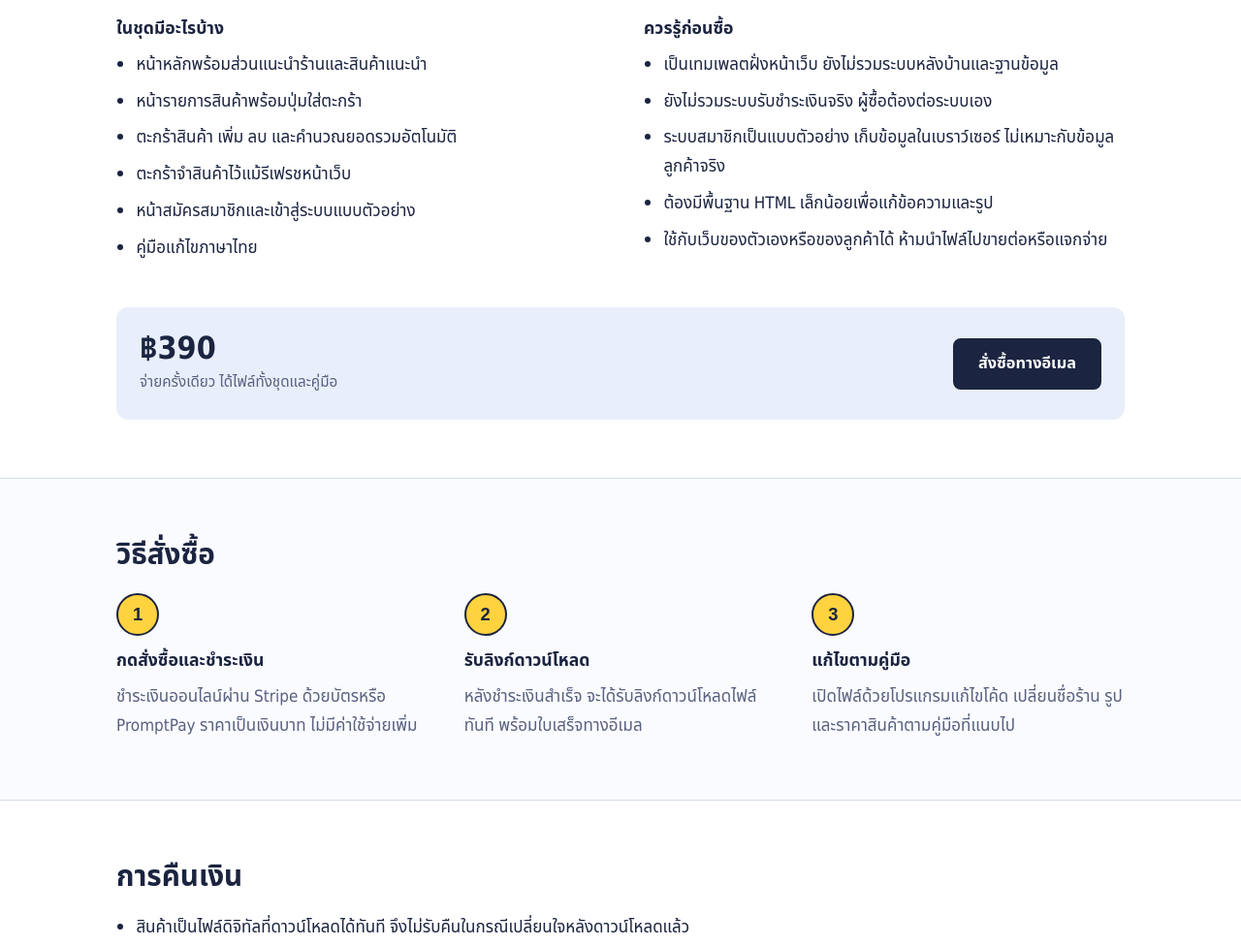
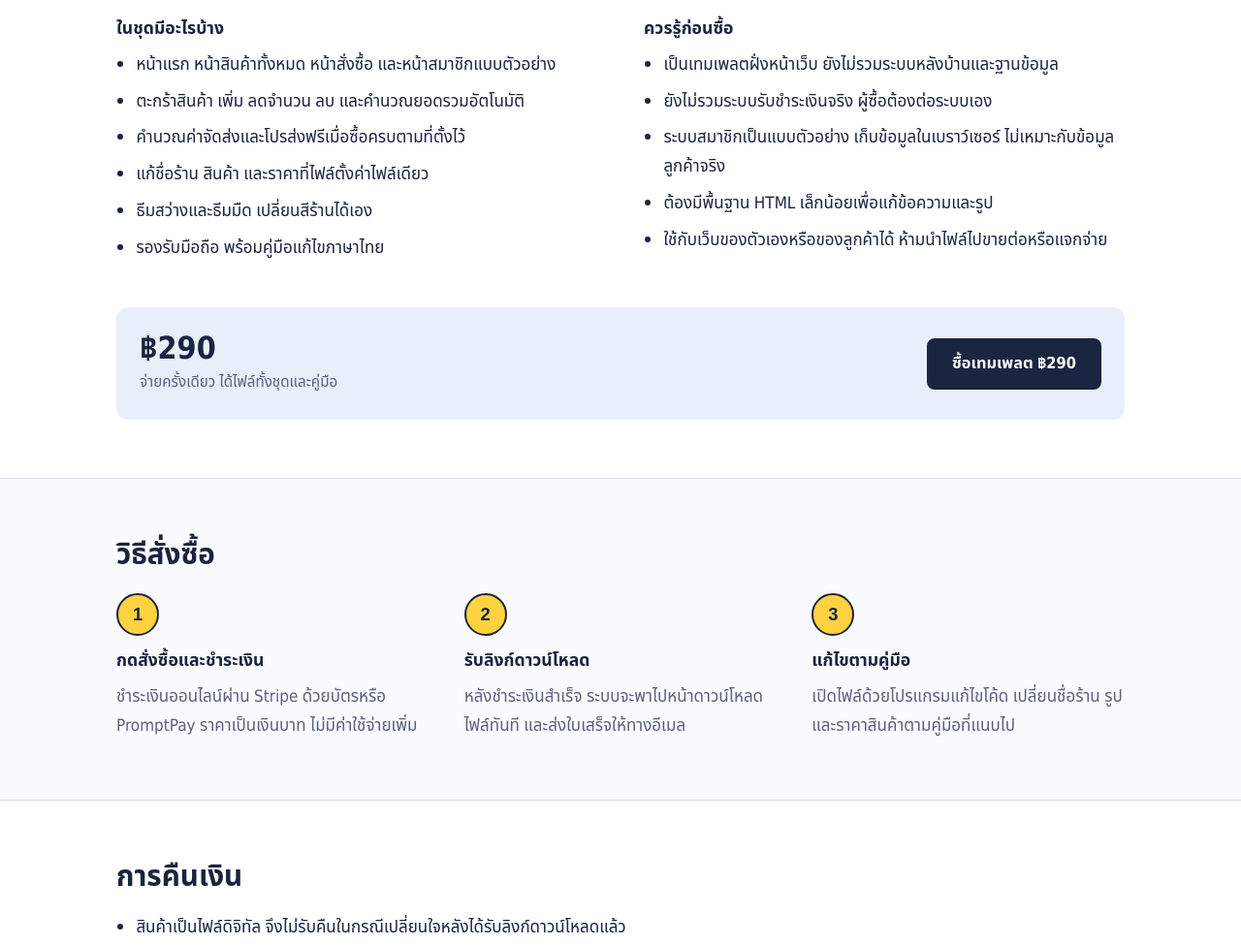
Before and after one commit to pakaveeraprateep-code/9teesbd, a plain HTML site: page index.html in a window 1280 px wide. Shown: the part 860-1836 px from the top of the page at 97% size. Drawn offline with Linux system fonts and the light colour scheme; a web font is replaced by a local one.

Commit message:
Add files via upload

```diff
--- a/index.html
+++ b/index.html
@@ -442,7 +442,7 @@
 
       <div class="preview" role="img" aria-label="ภาพตัวอย่างหน้าร้านจากเทมเพลต แสดงสินค้า 4 ชิ้นและปุ่มใส่ตะกร้า">
         <div class="sticker" aria-hidden="true">
-          <span class="sticker-price">฿390</span>
+          <span class="sticker-price">฿290</span>
           <span class="sticker-note">จ่ายครั้งเดียว</span>
         </div>
         <div class="shop" aria-hidden="true">
@@ -494,12 +494,12 @@
         <div>
           <h3>ในชุดมีอะไรบ้าง</h3>
           <ul class="plain-list">
-            <li>หน้าหลักพร้อมส่วนแนะนำร้านและสินค้าแนะนำ</li>
-            <li>หน้ารายการสินค้าพร้อมปุ่มใส่ตะกร้า</li>
-            <li>ตะกร้าสินค้า เพิ่ม ลบ และคำนวณยอดรวมอัตโนมัติ</li>
-            <li>ตะกร้าจำสินค้าไว้แม้รีเฟรชหน้าเว็บ</li>
-            <li>หน้าสมัครสมาชิกและเข้าสู่ระบบแบบตัวอย่าง</li>
-            <li>คู่มือแก้ไขภาษาไทย</li>
+            <li>หน้าแรก หน้าสินค้าทั้งหมด หน้าสั่งซื้อ และหน้าสมาชิกแบบตัวอย่าง</li>
+            <li>ตะกร้าสินค้า เพิ่ม ลดจำนวน ลบ และคำนวณยอดรวมอัตโนมัติ</li>
+            <li>คำนวณค่าจัดส่งและโปรส่งฟรีเมื่อซื้อครบตามที่ตั้งไว้</li>
+            <li>แก้ชื่อร้าน สินค้า และราคาที่ไฟล์ตั้งค่าไฟล์เดียว</li>
+            <li>ธีมสว่างและธีมมืด เปลี่ยนสีร้านได้เอง</li>
+            <li>รองรับมือถือ พร้อมคู่มือแก้ไขภาษาไทย</li>
           </ul>
         </div>
         <div>
@@ -516,7 +516,7 @@
 
       <div class="buy-strip">
         <div>
-          <span class="price-big">฿390</span>
+          <span class="price-big">฿290</span>
           <span class="price-note">จ่ายครั้งเดียว ได้ไฟล์ทั้งชุดและคู่มือ</span>
         </div>
         <a class="btn" data-buy href="mailto:pakaveeraprateep@gmail.com?subject=%E0%B8%AA%E0%B8%B1%E0%B9%88%E0%B8%87%E0%B8%8B%E0%B8%B7%E0%B9%89%E0%B8%AD%E0%B9%80%E0%B8%97%E0%B8%A1%E0%B9%80%E0%B8%9E%E0%B8%A5%E0%B8%95%E0%B9%80%E0%B8%A7%E0%B9%87%E0%B8%9A%E0%B8%A3%E0%B9%89%E0%B8%B2%E0%B8%99%E0%B8%84%E0%B9%89%E0%B8%B2">สั่งซื้อทางอีเมล</a>
@@ -534,7 +534,7 @@
         </li>
         <li>
           <h3>รับลิงก์ดาวน์โหลด</h3>
-          <p>หลังชำระเงินสำเร็จ จะได้รับลิงก์ดาวน์โหลดไฟล์ทันที พร้อมใบเสร็จทางอีเมล</p>
+          <p>หลังชำระเงินสำเร็จ ระบบจะพาไปหน้าดาวน์โหลดไฟล์ทันที และส่งใบเสร็จให้ทางอีเมล</p>
         </li>
         <li>
           <h3>แก้ไขตามคู่มือ</h3>
@@ -548,7 +548,7 @@
     <div class="wrap">
       <h2>การคืนเงิน</h2>
       <ul class="plain-list">
-        <li>สินค้าเป็นไฟล์ดิจิทัลที่ดาวน์โหลดได้ทันที จึงไม่รับคืนในกรณีเปลี่ยนใจหลังดาวน์โหลดแล้ว</li>
+        <li>สินค้าเป็นไฟล์ดิจิทัล จึงไม่รับคืนในกรณีเปลี่ยนใจหลังได้รับลิงก์ดาวน์โหลดแล้ว</li>
         <li>หากไฟล์เสียหาย เปิดไม่ได้ หรือไม่ตรงกับรายละเอียดบนหน้านี้ แจ้งทางอีเมลภายใน 7 วันนับจากวันที่ซื้อ เราจะแก้ไขให้หรือคืนเงินเต็มจำนวน</li>
         <li>การคืนเงินทำผ่านช่องทางเดิมที่ชำระ ใช้เวลาประมาณ 5 ถึง 10 วันทำการ</li>
       </ul>
@@ -576,12 +576,12 @@
 <script>
   // เมื่อสร้าง Payment Link ใน Stripe แล้ว ให้วางลิงก์ไว้ในเครื่องหมายคำพูดด้านล่าง
   // ตัวอย่าง: const PAYMENT_LINK = "https://buy.stripe.com/xxxxxxxx";
-  const PAYMENT_LINK = "";
+  const PAYMENT_LINK = "https://buy.stripe.com/00wbJ3akO2Ut14W6K72ZO00";
 
   if (PAYMENT_LINK) {
     document.querySelectorAll("[data-buy]").forEach(function (button) {
       button.href = PAYMENT_LINK;
-      button.textContent = "ซื้อเทมเพลต ฿390";
+      button.textContent = "ซื้อเทมเพลต ฿290";
     });
   }
 </script>
```
